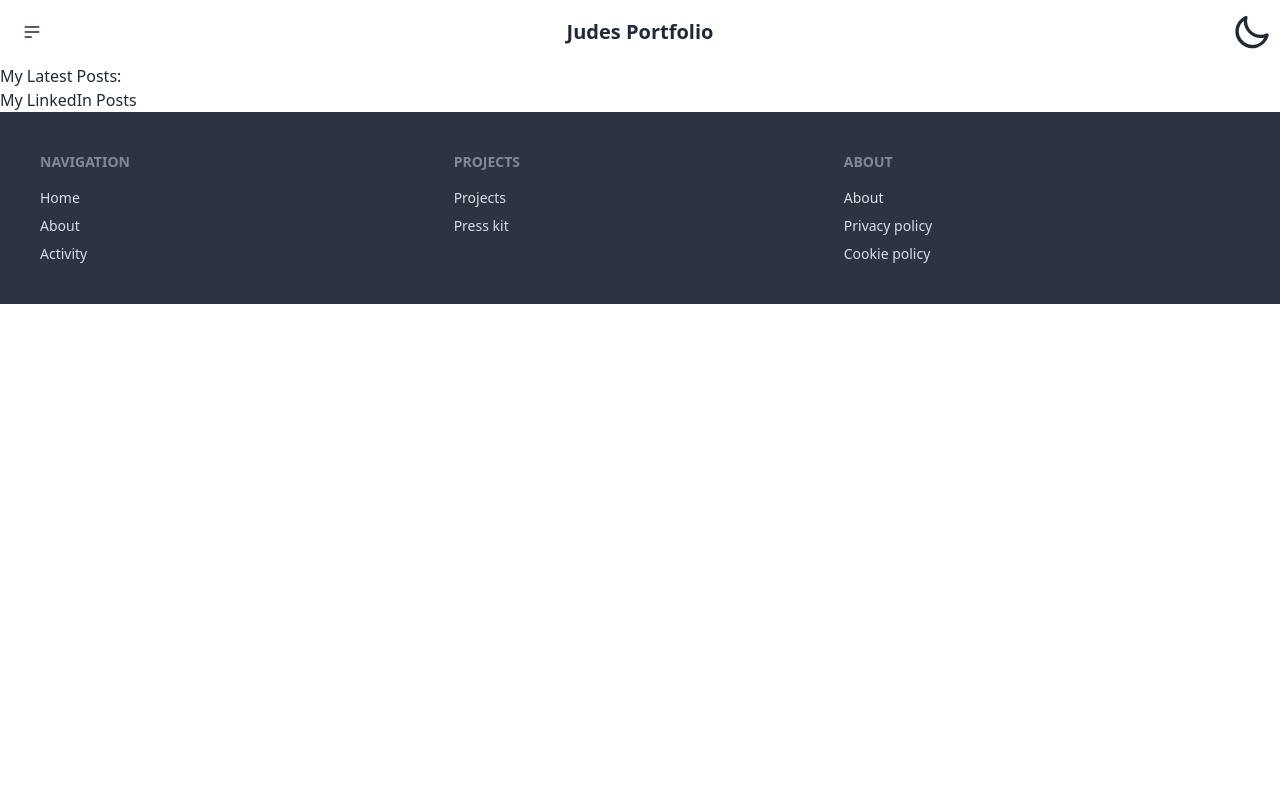
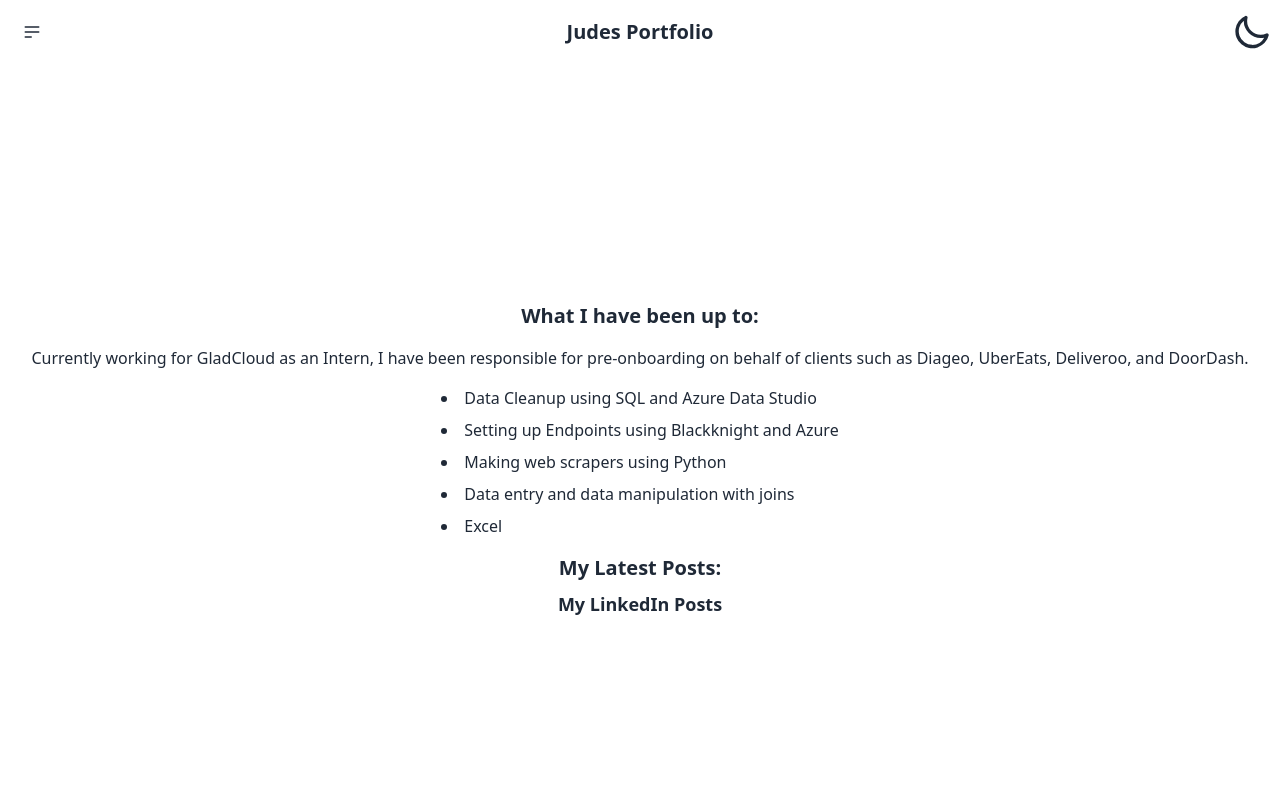
Before and after one commit to JudeT808s/portfolio-showcase, a React (Create React App) app: page /activity in a window 1280 px wide. Shown: the top 800 px of the page. Built offline with nearby package versions, Linux system fonts and the light colour scheme.

Commit message:
Work Experience

```diff
--- a/src/components/Hero.js
+++ b/src/components/Hero.js
@@ -13,7 +13,7 @@ const Hero = () => {
         <p className="mb-4">
           Hello! I'm Jude McCrea, a passionate and creative computing student in IADT. I have a strong foundation in building modern,
           responsive web applications using technologies like React, Tailwind
-          CSS, and Firebase.
+          CSS and Firebase.
         </p>
 
         <p className="mb-4">
@@ -24,6 +24,9 @@ const Hero = () => {
         <p className="mb-4">
           I'm always eager to learn new technologies and explore
           innovative solutions to solve real-world problems.
+        </p>
+        <p className="mb-4">
+          Currently I am working as a Database Administrator intern for GladCloud.
         </p>
 
         <p className="mb-4">
--- a/src/pages/Activity.js
+++ b/src/pages/Activity.js
@@ -1,12 +1,27 @@
+import { useTheme } from '../components/ThemeContext';
 
 const Activity = () => {
-    return (
-      <div>
-        <h1>My Latest Posts:</h1>
-        <h3>My LinkedIn Posts</h3>
-          <div className='sk-ww-linkedin-profile-post' data-embed-id='245652'></div><script src='https://widgets.sociablekit.com/linkedin-profile-posts/widget.js' async defer></script>
-        </div>
-      );
-    };
+  const { isDarkMode } = useTheme();
 
-    export default Activity;
+  return (
+    <div className={`min-h-screen flex flex-col justify-center items-center ${isDarkMode ? 'dark' : 'light'}`}>
+      <h1 className='justify-self-start text-xl font-semibold mb-4'>What I have been up to:</h1>
+      <p className="mb-4">
+        Currently working for GladCloud as an Intern, I have been responsible for pre-onboarding on behalf of clients such as Diageo, UberEats, Deliveroo, and DoorDash.
+      </p>
+      <ul className="list-disc list-inside mb-4 space-y-2">
+        <li>Data Cleanup using SQL and Azure Data Studio</li>
+        <li>Setting up Endpoints using Blackknight and Azure</li>
+        <li>Making web scrapers using Python</li>
+        <li>Data entry and data manipulation with joins</li>
+        <li>Excel</li>
+      </ul>
+      <h1 className="text-xl font-semibold mb-2">My Latest Posts:</h1>
+      <h3 className="text-lg font-semibold mb-2">My LinkedIn Posts</h3>
+      <div className='sk-ww-linkedin-profile-post' data-embed-id='245652'></div>
+      <script src='https://widgets.sociablekit.com/linkedin-profile-posts/widget.js' async defer></script>
+    </div>
+  );
+};
+
+export default Activity;
```
